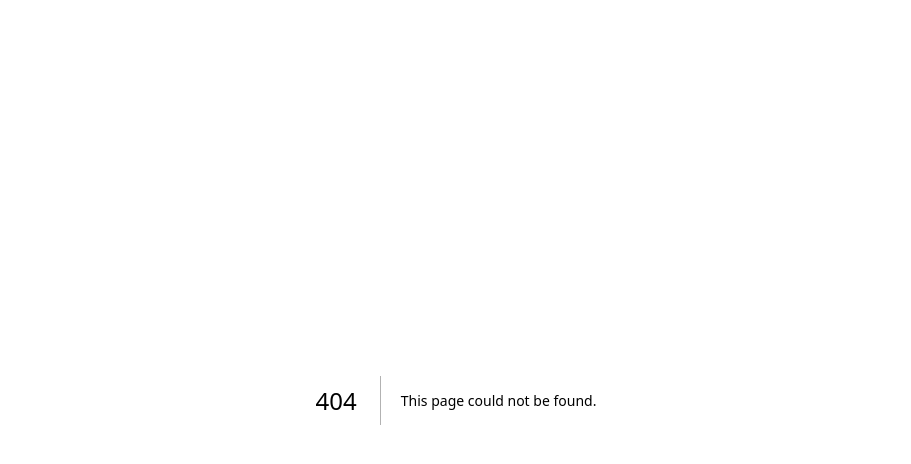
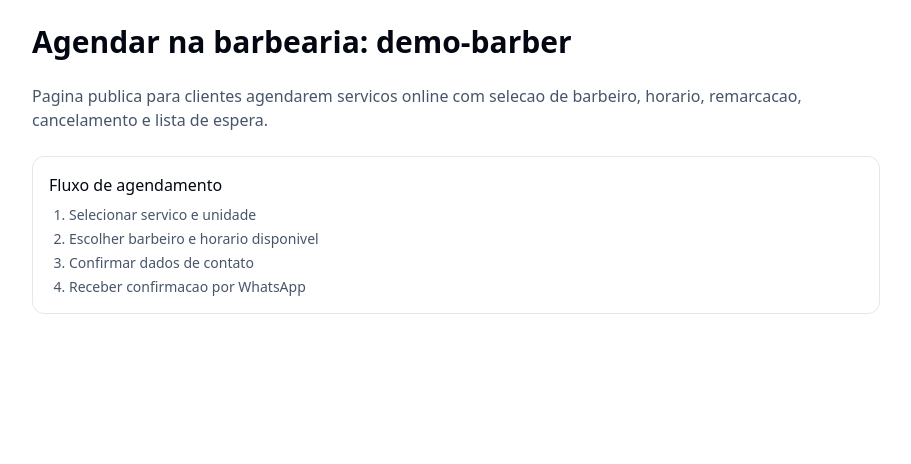
Before and after one commit to matheusbritosc-dev/horus-barbersaas, a Next.js app: page /barbearia/demo-barber in a window 1280 px wide. Before the commit this address had no page. Shown: the top 464 px of the page, without its empty margins (184-1095 px from the left). Built offline with nearby package versions, Linux system fonts and the light colour scheme.

Commit message:
Create page.tsx

```diff
--- /dev/null
+++ b/app/barbearia/[slug]/page.tsx
@@ -0,0 +1,24 @@
+interface PageProps {
+  params: { slug: string };
+}
+
+export default function PublicBookingPage({ params }: PageProps) {
+  return (
+    <main className="mx-auto max-w-4xl space-y-6 p-6">
+      <h1 className="text-3xl font-bold">Agendar na barbearia: {params.slug}</h1>
+      <p className="text-slate-600 dark:text-slate-300">
+        Pagina publica para clientes agendarem servicos online com selecao de barbeiro, horario,
+        remarcacao, cancelamento e lista de espera.
+      </p>
+      <div className="rounded-xl border p-4">
+        <p className="font-medium">Fluxo de agendamento</p>
+        <ol className="ml-5 mt-2 list-decimal space-y-1 text-sm text-slate-600 dark:text-slate-300">
+          <li>Selecionar servico e unidade</li>
+          <li>Escolher barbeiro e horario disponivel</li>
+          <li>Confirmar dados de contato</li>
+          <li>Receber confirmacao por WhatsApp</li>
+        </ol>
+      </div>
+    </main>
+  );
+}
```
